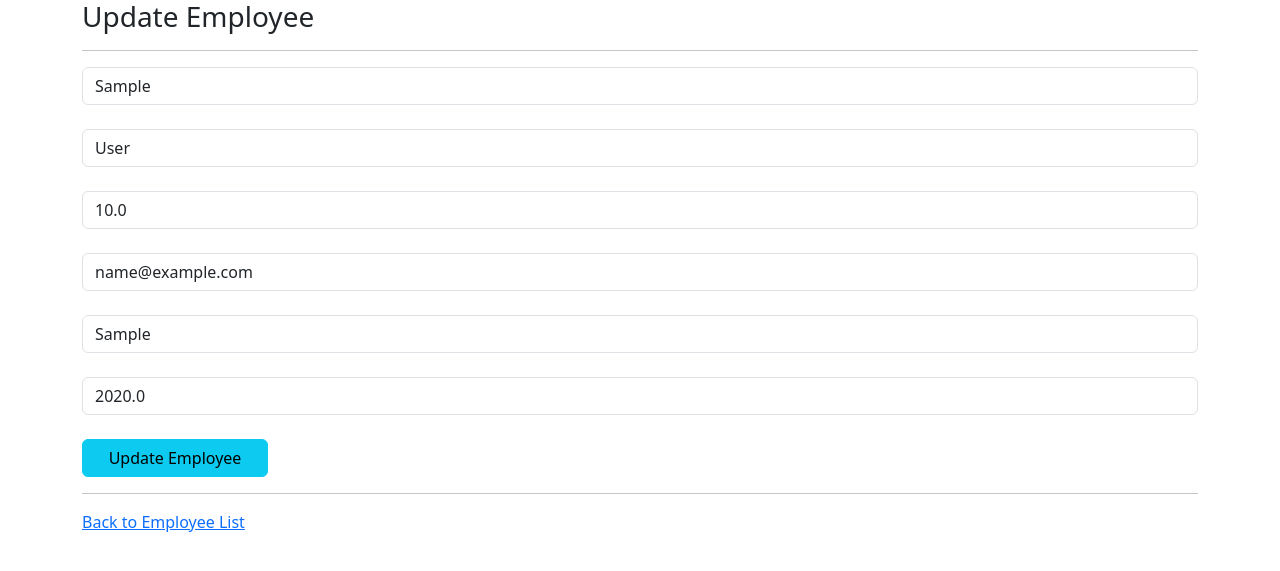
After one commit to elruhanga/spring-hibernate, a Spring Boot app: page /showUpdateForm/1 in a window 1280 px wide. The commit adds this page. Shown: the top 571 px of the page. Run offline with Spring Boot 4, Linux system fonts and the light colour scheme; tables that the repository leaves empty hold one stand-in row (values such as "Sample post"); some libraries are stand-ins or nearby versions.

Commit message:
feat: Implement full CRUD and search functionality for employees
This commit adds the following features to the employee management application:
- **Update Employee:** You can now update the details of an existing employee.
- **Delete Employee:** You can now delete an employee from the system.
- **Search Employee:** You can now search for employees by their first name.

In addition, this commit includes the following fixes and improvements:
- Corrected a typo in the `Employee` model (`yearOfSservice` to `yearOfService`).
- Fixed an incorrect method signature in the `EmployeeService`.
- Enhanced the `all_employee.html` view to display all employee attributes.
- Added H2 database support for testing to ensure that the application can be tested without a live database connection.

```diff
--- a/green/pom.xml
+++ b/green/pom.xml
@@ -36,6 +36,11 @@
 			<scope>runtime</scope>
 		</dependency>
 		<dependency>
+			<groupId>com.h2database</groupId>
+			<artifactId>h2</artifactId>
+			<scope>test</scope>
+		</dependency>
+		<dependency>
 			<groupId>org.springframework.boot</groupId>
 			<artifactId>spring-boot-starter-test</artifactId>
 			<scope>test</scope>
--- a/green/src/main/java/com/green/service/EmployeeService.java
+++ b/green/src/main/java/com/green/service/EmployeeService.java
@@ -4,6 +4,8 @@ import org.springframework.data.jpa.repository.JpaRepository;
 
 import com.green.model.Employee;
 
+import java.util.List;
+
 public interface EmployeeService extends JpaRepository<Employee, Integer> {
-	Employee findByFirstName();
+	List<Employee> findByFirstName(String firstName);
 }
--- a/green/src/main/java/com/green/web/controller/EmployeeController.java
+++ b/green/src/main/java/com/green/web/controller/EmployeeController.java
@@ -5,7 +5,9 @@ import org.springframework.stereotype.Controller;
 import org.springframework.ui.Model;
 import org.springframework.web.bind.annotation.GetMapping;
 import org.springframework.web.bind.annotation.ModelAttribute;
+import org.springframework.web.bind.annotation.PathVariable;
 import org.springframework.web.bind.annotation.PostMapping;
+import org.springframework.web.bind.annotation.RequestParam;
 
 import com.green.model.Employee;
 import com.green.service.EmployeeService;
@@ -27,10 +29,9 @@ public class EmployeeController {
 	}
 
 	@PostMapping("/new_employee")
-	public String newEmployee(@ModelAttribute Employee employee, Model model) {
+	public String newEmployee(@ModelAttribute Employee employee) {
 		this.employeeService.save(employee);
-		model.addAttribute("employees", this.employeeService.findAll());
-		return "all_employee";
+		return "redirect:/all_employee";
 	}
 
 	@GetMapping("/all_employee")
@@ -38,4 +39,30 @@ public class EmployeeController {
 		model.addAttribute("employees", this.employeeService.findAll());
 		return "all_employee";
 	}
+
+	@GetMapping("/showUpdateForm/{id}")
+	public String showUpdateForm(@PathVariable(value = "id") Integer id, Model model) {
+		Employee employee = employeeService.findById(id).get();
+		model.addAttribute("employee", employee);
+		return "update_employee";
+	}
+
+	@PostMapping("/save")
+	public String saveEmployee(@ModelAttribute("employee") Employee employee) {
+		employeeService.save(employee);
+		return "redirect:/all_employee";
+	}
+
+	@GetMapping("/deleteEmployee/{id}")
+	public String deleteEmployee(@PathVariable(value = "id") Integer id) {
+		this.employeeService.deleteById(id);
+		return "redirect:/all_employee";
+	}
+
+	@GetMapping("/search")
+	public String search(@RequestParam("keyword") String keyword, Model model) {
+		model.addAttribute("employees", employeeService.findByFirstName(keyword));
+		model.addAttribute("keyword", keyword);
+		return "all_employee";
+	}
 }
--- a/green/src/main/resources/templates/new_employee.html
+++ b/green/src/main/resources/templates/new_employee.html
@@ -26,7 +26,7 @@
 						<td>Department</td>
 						<td><input type="text" class="form-control" th:field="*{department}"></td>
 						<td>Years of Service</td>
-						<td><input type="text" class="form-control" th:field="*{yearOfSservice}"></td>
+						<td><input type="text" class="form-control" th:field="*{yearOfService}"></td>
 					</tr>
 				</table>
 				<button type="submit" class="btn btn-default">Create Employee</button>
--- /dev/null
+++ b/green/src/main/resources/templates/update_employee.html
@@ -0,0 +1,27 @@
+<!DOCTYPE HTML>
+<html xmlns:th="https://www.thymeleaf.org">
+<head>
+<title>Update Employee | Capture</title>
+<meta http-equiv="Content-Type" content="text/html; charset=UTF-8" />
+<link href="https://cdn.alloyui.com/3.0.1/aui-css/css/bootstrap.min.css" rel="stylesheet"></link>
+</head>
+<body>
+	<div class="container">
+		<h3>Update Employee</h3>
+		<hr>
+		<form action="#" th:action="@{/save}" th:object="${employee}" method="post">
+			<input type="hidden" th:field="*{id}" />
+			<input type="text" th:field="*{firstName}" class="form-control mb-4 col-4">
+			<input type="text" th:field="*{lastName}" class="form-control mb-4 col-4">
+			<input type="text" th:field="*{age}" class="form-control mb-4 col-4">
+			<input type="text" th:field="*{email}" class="form-control mb-4 col-4">
+			<input type="text" th:field="*{department}" class="form-control mb-4 col-4">
+			<input type="text" th:field="*{yearOfService}" class="form-control mb-4 col-4">
+			<button type="submit" class="btn btn-info col-2">Update Employee</button>
+		</form>
+		<hr>
+		<a th:href="@{/all_employee}">Back to Employee List</a>
+	</div>
+	<script src="https://cdn.alloyui.com/3.0.1/aui/aui-min.js"></script>
+</body>
+</html>
```
Also changed, not shown: green/src/main/java/com/green/model/Employee.java (+6 -6 lines), green/src/main/resources/templates/all_employee.html (+37 -7 lines), 1 other file.
